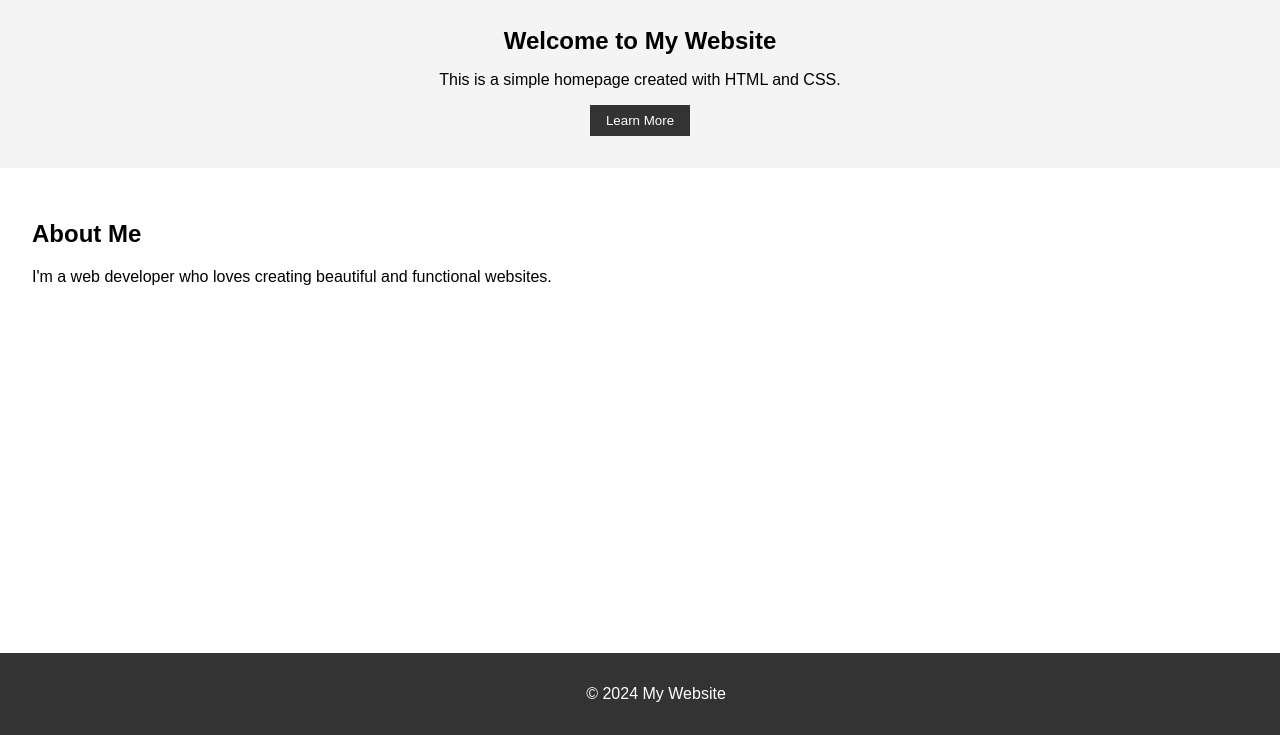
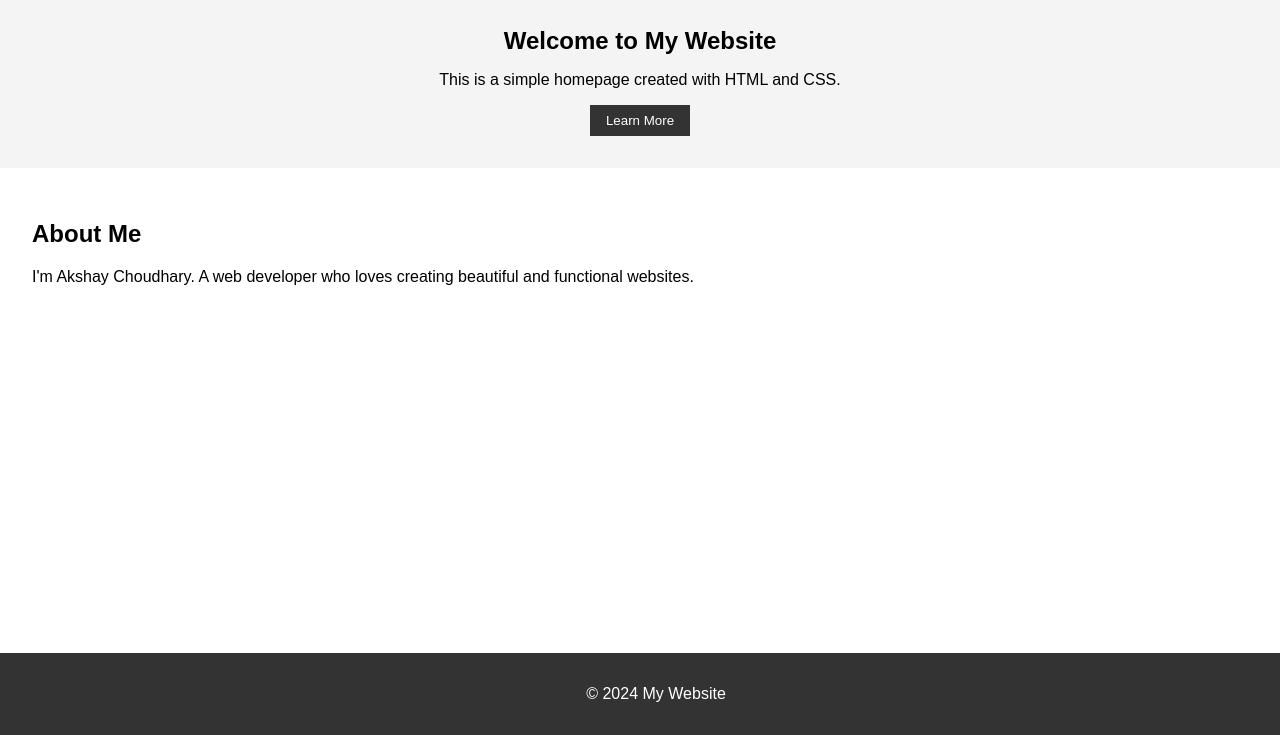
Before and after one commit to Ak002c/cloud-demo, a plain HTML site: page index.html in a window 1280 px wide. Shown: the part 65-800 px from the top of the page. Drawn offline with Linux system fonts and the light colour scheme.

Commit message:
Update index.html

```diff
--- a/index.html
+++ b/index.html
@@ -22,7 +22,7 @@
         </section>
         <section style="padding: 2rem;">
             <h2>About Me</h2>
-            <p>I'm a web developer who loves creating beautiful and functional websites.</p>
+            <p>I'm Akshay Choudhary. A web developer who loves creating beautiful and functional websites.</p>
         </section>
     </main>
     <footer style="background-color: #333; color: white; text-align: center; padding: 1rem; position: fixed; width: 100%; bottom: 0;">
```
